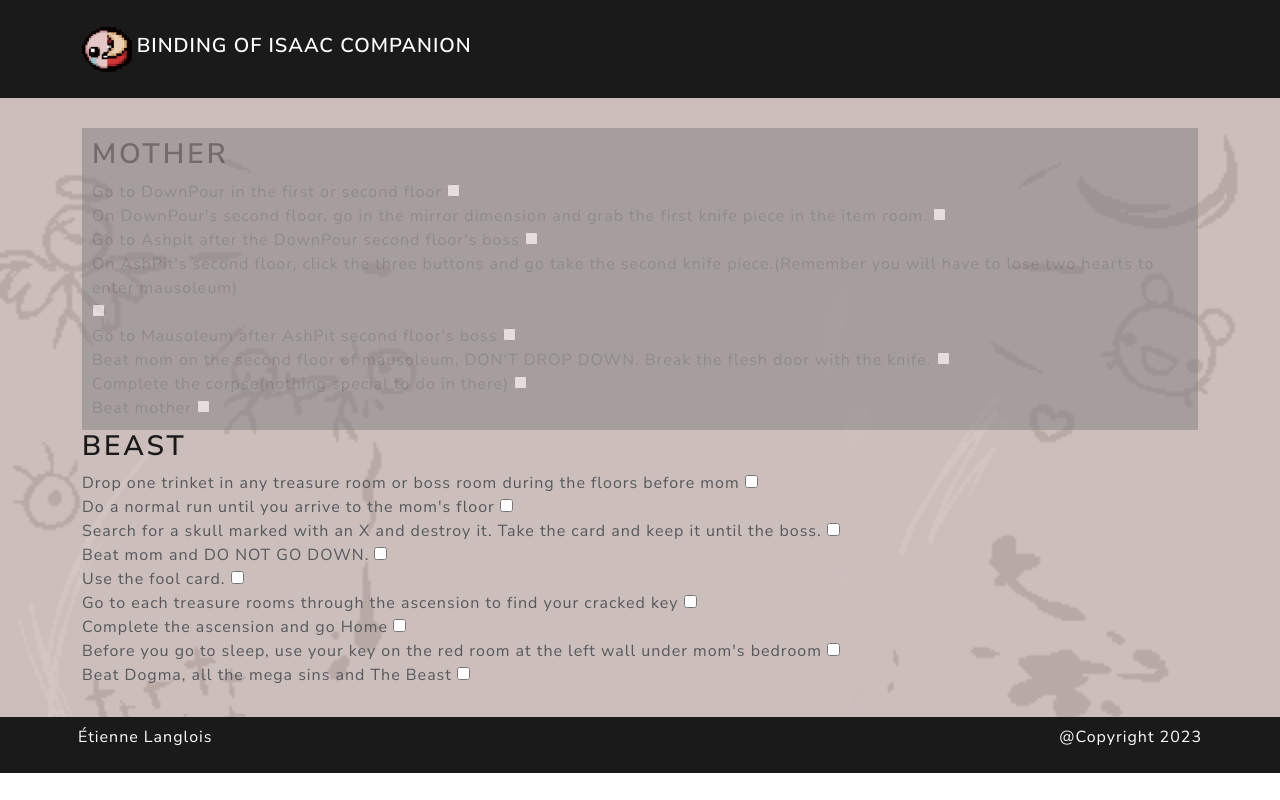
After one commit to EtienneLang/BindingOfIsaacCompanion, a Flask app: template templates/guide.jinja in a window 1280 px wide. The commit adds this page. Run offline with Flask 3, Linux system fonts and the light colour scheme; the template is opened without the code that fills it, so the values that code supplies are empty; some libraries are stand-ins or nearby versions.

Commit message:
Commencement du guide

```diff
--- a/api.py
+++ b/api.py
@@ -100,6 +100,11 @@
         return []
 
 
+@bp_api.route("/guide")
+def guide():
+    return render_template("guide.jinja");
+
+
 def get_latest_achievements(achievements, all_game_achievements, number_of_achievement_to_return):
     """Fonction pour récupérer les derniers achievements débloqués"""
     sorted_achievements_player  = sorted(achievements["playerstats"]["achievements"], key=lambda k: k['unlocktime'], reverse=True)
--- a/static/css/styles.css
+++ b/static/css/styles.css
@@ -29,4 +29,9 @@
 .steam_button:hover{
     background: linear-gradient(90deg, rgba(0,0,0,1) 0%, rgba(27,40,56,1) 0%, rgba(42,88,125,1) 99%);
 }
+.guide{
+    background-color: grey;
+    opacity: 0.5;
+    padding: 10px;
+}
 /*# sourceMappingURL=styles.css.map */
--- a/static/css/styles.sass
+++ b/static/css/styles.sass
@@ -4,3 +4,7 @@
 
 card
     max-width: 150px
+
+a
+    color: #fff
+    text-decoration: none
--- a/templates/base.jinja
+++ b/templates/base.jinja
@@ -25,7 +25,7 @@
                                     <a class="nav-item nav-link" href="/api/{{ session.steam_id }}/MyAchievements">My achievements</a>
                                 </li>
                                 <li>
-                                    <a class="nav-item nav-link">Help me with my run!</a>
+                                    <a class="nav-item nav-link" href="/api/guide">Help me with my run!</a>
                                 </li>
                                 <li>
                                     <a class="nav-item nav-link" href="/api/{{ session.steam_id }}">My stats</a>
--- /dev/null
+++ b/templates/guide.jinja
@@ -0,0 +1,90 @@
+{% extends "base.jinja" %}
+{% block title %}BoI Companion{% endblock %}
+{% block scripts %}
+    <script src="/static/js/utils.js" defer></script>
+{% endblock %}
+{% block contenu %}
+    <section id="mother_run" class="guide">
+        <h2>
+            Mother
+        </h2>
+        <form>
+            <div>
+                <label for="checkDownPour">Go to DownPour in the first or second floor</label>
+                <input type="checkbox" id="checkDownPour">
+            </div>
+            <div>
+                <label for="checkFirstKnifePiece">On DownPour's second floor, go in the mirror dimension and grab the first knife piece in the item room.</label>
+                <input type="checkbox" id="checkFirstKnifePiece">
+            </div>
+            <div>
+                <label for="checkAshPit">Go to Ashpit after the DownPour second floor's boss</label>
+                <input type="checkbox" id="checkAshPit">
+            </div>
+            <div>
+                <label for="checkSecondKnifePiece">On AshPit's second floor, click the three buttons and go take the second knife piece.(Remember you will have to lose two hearts to enter mausoleum)</label>
+                <input type="checkbox" id="checkSecondKnifePiece">
+            </div>
+            <div>
+                <label for="checkMausoleum">Go to Mausoleum after AshPit second floor's boss</label>
+                <input type="checkbox" id="checkMausoleum">
+            </div>
+            <div>
+                <label for="checkFleshWall">Beat mom on the second floor of mausoleum, DON'T DROP DOWN. Break the flesh door with the knife.</label>
+                <input type="checkbox" id="checkFleshWall">
+            </div>
+            <div>
+                <label for="checkDownCorpse">Complete the corpse(nothing special to do in there)</label>
+                <input type="checkbox" id="checkDownCorpse">
+            </div>
+            <div>
+                <label for="checkMother">Beat mother</label>
+                <input type="checkbox" id="checkMother">
+            </div>
+        </form>
+    </section>
+    <section id="beast_run">
+        <h2>
+            Beast
+        </h2>
+        <form>
+            <div>
+                <label for="checkDownPour">Drop one trinket in any treasure room or boss room during the floors before mom</label>
+                <input type="checkbox" id="checkDownPour">
+            </div>
+            <div>
+                <label for="checkFirstKnifePiece">Do a normal run until you arrive to the mom's floor</label>
+                <input type="checkbox" id="checkFirstKnifePiece">
+            </div>
+            <div>
+                <label for="checkAshPit">Search for a skull marked with an X and destroy it. Take the card and keep it until the boss.</label>
+                <input type="checkbox" id="checkAshPit">
+            </div>
+            <div>
+                <label for="checkSecondKnifePiece">Beat mom and DO NOT GO DOWN.</label>
+                <input type="checkbox" id="checkSecondKnifePiece">
+            </div>
+            <div>
+                <label for="checkMausoleum">Use the fool card.</label>
+                <input type="checkbox" id="checkMausoleum">
+            </div>
+            <div>
+                <label for="checkFleshWall">Go to each treasure rooms through the ascension to find your cracked key</label>
+                <input type="checkbox" id="checkFleshWall">
+            </div>
+            <div>
+                <label for="checkDownCorpse">Complete the ascension and go Home</label>
+                <input type="checkbox" id="checkDownCorpse">
+            </div>
+            <div>
+                <label for="checkMother">Before you go to sleep, use your key on the red room at the left wall under mom's bedroom</label>
+                <input type="checkbox" id="checkMother">
+            </div>
+            <div>
+                <label for="checkMother">Beat Dogma, all the mega sins and The Beast</label>
+                <input type="checkbox" id="checkMother">
+            </div>
+        </form>
+    </section>
+
+{% endblock %}
```
